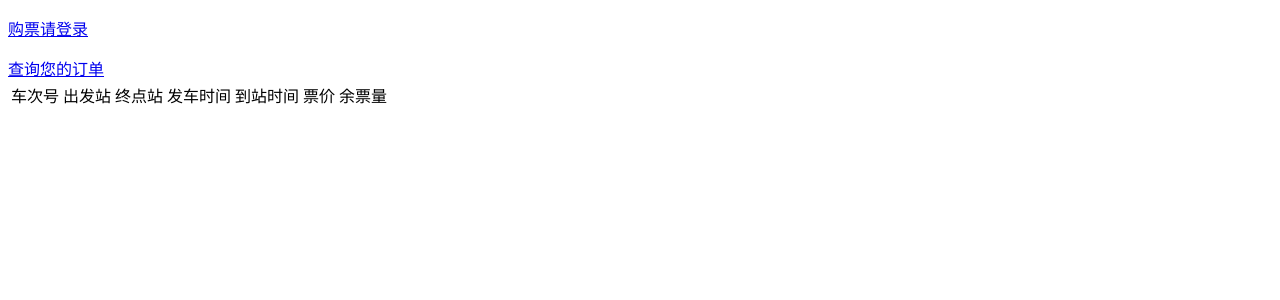
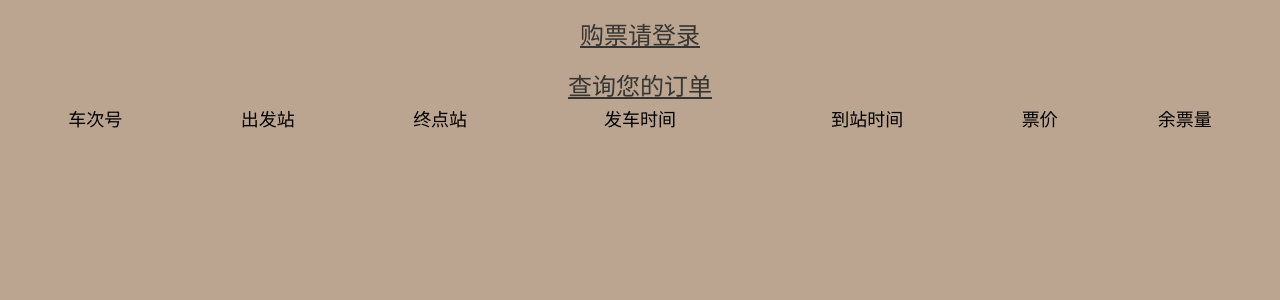
Before and after one commit to nyaang/CourseDesigns, a Flask app: page / in a window 1280 px wide. Shown: the top 300 px of the page. Run offline with Flask 2, Linux system fonts and the light colour scheme; data that the repository does not hold is empty.

Commit message:
update
添加css

```diff
--- /dev/null
+++ b/static/css/style.css
@@ -0,0 +1,15 @@
+body{
+      background-color:#bca590;
+      text-align: center;
+      font-family: "Source Han Sans SC Regular";
+}
+a{
+    color:#363532;
+    font-size:24px;
+}
+table
+  {
+    text-align: center;
+    font-size:18px;
+    width:100%;
+  }
--- a/templates/form.html
+++ b/templates/form.html
@@ -3,6 +3,7 @@
 <head>
     <meta charset="UTF-8">
     <title>登录页面</title>
+    <link rel="stylesheet" href="../static/css/style.css">
 </head>
 <body>
 <p><a href="/">返回主页</a></p>
--- a/templates/home.html
+++ b/templates/home.html
@@ -3,11 +3,12 @@
 <head>
     <meta charset="UTF-8">
     <title>火车票订购主页</title>
+    <link rel="stylesheet" href="../static/css/style.css">
 </head>
 <body>
 <p><a href="/login">购票请登录</a></p>
 <a href="/myorder">查询您的订单</a>
-<table border="0">
+<table>
     <tr>
         <td>车次号</td><td>出发站</td><td>终点站</td><td>发车时间</td><td>到站时间</td><td>票价</td><td>余票量</td>
     </tr>
--- a/templates/myorder.html
+++ b/templates/myorder.html
@@ -3,6 +3,7 @@
 <head>
     <meta charset="UTF-8">
     <title>我的订单</title>
+    <link rel="stylesheet" href="../static/css/style.css">
 </head>
 <body>
 <p><a href="/">返回主页</a></p>
--- a/templates/signin-ok.html
+++ b/templates/signin-ok.html
@@ -1,6 +1,8 @@
 <html>
 <head>
   <title>欢迎, {{ username }}</title>
+  <link rel="stylesheet" href="../static/css/style.css">
+
 </head>
 <body>
   <p>欢迎, {{ username }}!<a href="/">返回主页</a></p>
```
